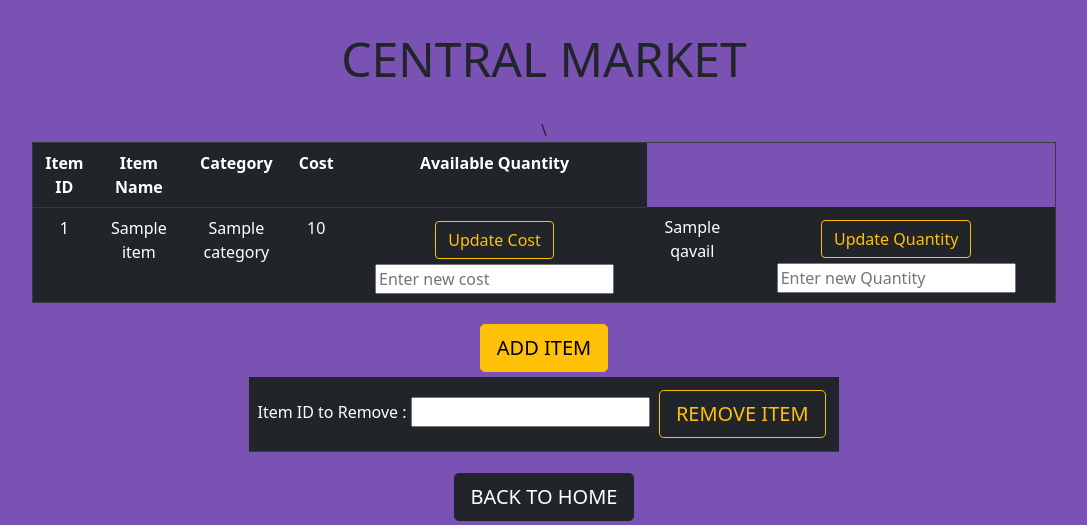
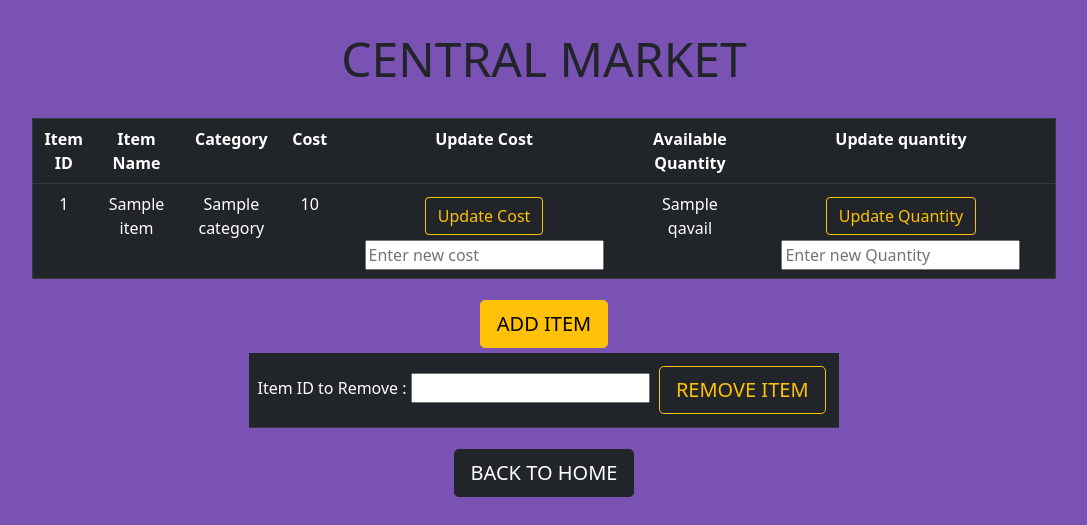
Before and after one commit to DIvyesh0204/ShopEase, a PHP site: template app/views/templates/iladmin.twig in a window 1280 px wide. Shown: the top 525 px of the page, without its empty margins (96-1183 px from the left). Run offline with PHP 8.4, Linux system fonts and the light colour scheme; the template is opened without the code that fills it: most values are stand-ins (such as "Sample title", 1, 10 or a date in 2020); some libraries are stand-ins or nearby versions.

Commit message:
added changes

```diff
--- a/app/views/templates/iladmin.twig
+++ b/app/views/templates/iladmin.twig
@@ -11,9 +11,11 @@
         <tr>
             <th>Item ID</th>
             <th>Item Name</th>
-            <th>Category</th>\
+            <th>Category</th>
             <th>Cost</th>
+            <th>Update Cost</th>
             <th>Available Quantity</th>
+            <th>Update quantity</th>
         </tr>
 
         {% for item in items %}
```
